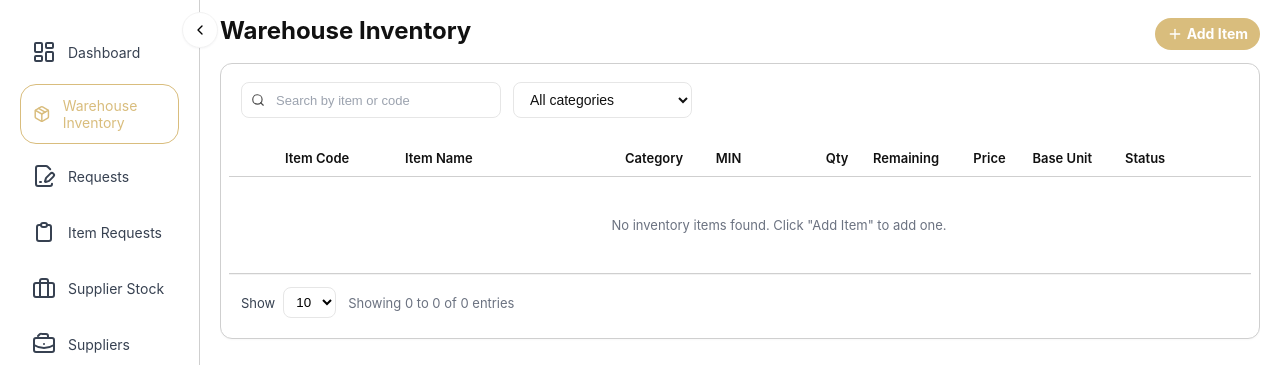
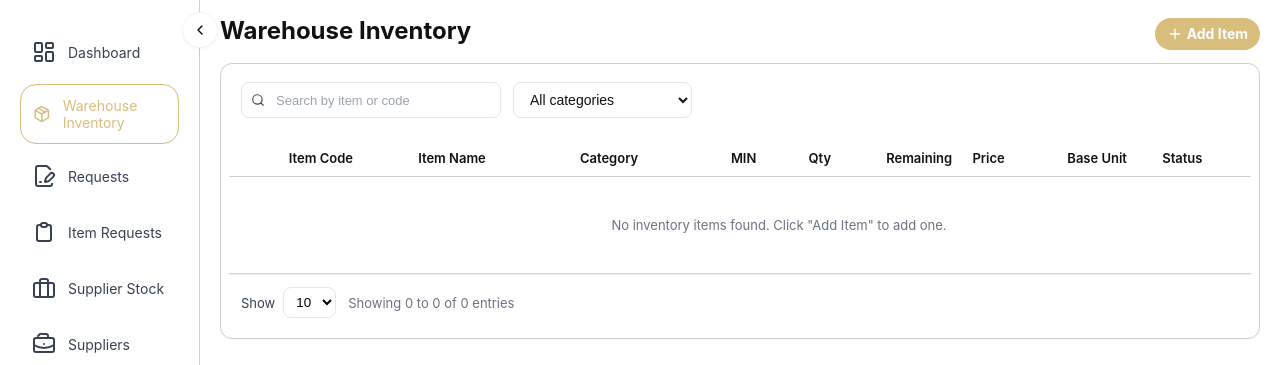
Before and after one commit to ysabellelenon/maa-inventory, a Django app: page /inventory/ in a window 1280 px wide. Shown: the part 64-429 px from the top of the page. Run offline with Django 5.2, Linux system fonts and the light colour scheme; the visitor is signed in with stand-in values (Sample User, id 1); data comes from the database, SQL or seed files in the repository; data that the repository does not hold is empty.

Commit message:
Fix min widths of Warehouse Inventory table

```diff
--- a/maainventory/templates/maainventory/inventory.html
+++ b/maainventory/templates/maainventory/inventory.html
@@ -37,6 +37,7 @@
         </div>
       </div>
       <div class="table-wrapper">
+      <div class="table-wrapper-inner">
       <table class="inventory-table">
         <thead>
           <tr>
@@ -95,6 +96,7 @@
           {% endfor %}
         </tbody>
       </table>
+      </div>
       </div>
       <div class="table-footer">
         <div class="table-footer-left">
--- a/static/css/inventory.css
+++ b/static/css/inventory.css
@@ -160,13 +160,18 @@ h3.item-submeta{ /* explicit selector for subheading semantics */
   /* Contain scroll inside the card; do not make the whole page scroll */
   min-width:0;
 }
+.table-wrapper-inner{
+  display:block;
+  width:100%;
+  min-width:1100px;
+}
 .inventory-table{
-  width:max-content;
+  width:100%;
+  min-width:1100px;
   border-collapse:collapse;
   font-size:13px;
   table-layout:fixed;
-  /* Fixed total min width so columns don't shrink; wrapper scrolls horizontally when needed */
-  min-width:1100px;
+  /* Grows with container when screen is bigger; horizontal scroll when smaller */
 }
 .inventory-table thead th{text-align:left;padding:10px 8px;color:var(--text);font-weight:600;border-bottom:1px solid var(--border);white-space:normal;overflow-wrap:break-word;word-break:break-word;}
 .inventory-table thead th{
@@ -197,11 +202,18 @@ h3.item-submeta{ /* explicit selector for subheading semantics */
   word-break: break-word;
 }
 .inventory-table .col-code{width:120px;}
-.inventory-table .col-name{width:220px;}
+.inventory-table .col-name{width:150px;}
+.inventory-table .col-category{width:140px;}
+.inventory-table .col-min{width:72px;}
+.inventory-table .col-qty{width:72px;}
+.inventory-table .col-remaining{width:80px;}
+.inventory-table .col-price{width:88px;}
+.inventory-table .col-unit{width:88px;}
 .inventory-table .col-requested{width:140px;}
 .inventory-table .col-desc{max-width:160px;}
-.inventory-table .col-init,.inventory-table .col-remain,.inventory-table .col-min{width:110px;}
-.inventory-table .col-status{width:140px;}
+.inventory-table .col-init,.inventory-table .col-remain{width:110px;}
+.inventory-table .col-status{width:90px;}
+.inventory-table .col-action{width:72px;}
 
 /* Align numeric/quantity header text to the right so headers line up with right-aligned data cells */
 .inventory-table thead th.col-init,
@@ -216,7 +228,7 @@ h3.item-submeta{ /* explicit selector for subheading semantics */
 .inventory-table .col-check{width:48px;}
 .inventory-table tbody .col-code{width:120px;color:#6b7280;vertical-align:middle;padding-right:8px;}
 .inventory-table tbody .col-code .expand{margin-right:6px;}
-.inventory-table tbody .col-name{width:220px;vertical-align:middle;}
+.inventory-table tbody .col-name{width:150px;vertical-align:middle;}
 .inventory-table tbody .item-thumb{width:36px;height:36px;border-radius:6px;background:#fff;border:1px solid #f2f2f2;object-fit:cover;flex:0 0 36px;margin-right:12px;vertical-align:middle;}
 .inventory-table tbody .item-meta{display:inline-block;vertical-align:middle;max-width:calc(100% - 52px);}
 .inventory-table tbody .item-meta .item-title{font-weight:500;color:#374151;white-space:normal;overflow-wrap:break-word;word-break:break-word;display:inline-block;vertical-align:middle;}
@@ -240,7 +252,7 @@ h3.item-submeta{ /* explicit selector for subheading semantics */
 .inventory-table tbody .col-status{
   text-align:left;
   padding-left:8px;
-  width:140px;
+  width:90px;
 }
 .inventory-table tbody .expand{background:transparent;border:none;color:var(--muted);font-size:14px;cursor:pointer;padding:4px 6px;border-radius:6px;}
 .inventory-row.row-low{background:rgba(245,120,120,0.12);} /* subtle pink band for low rows */
```
